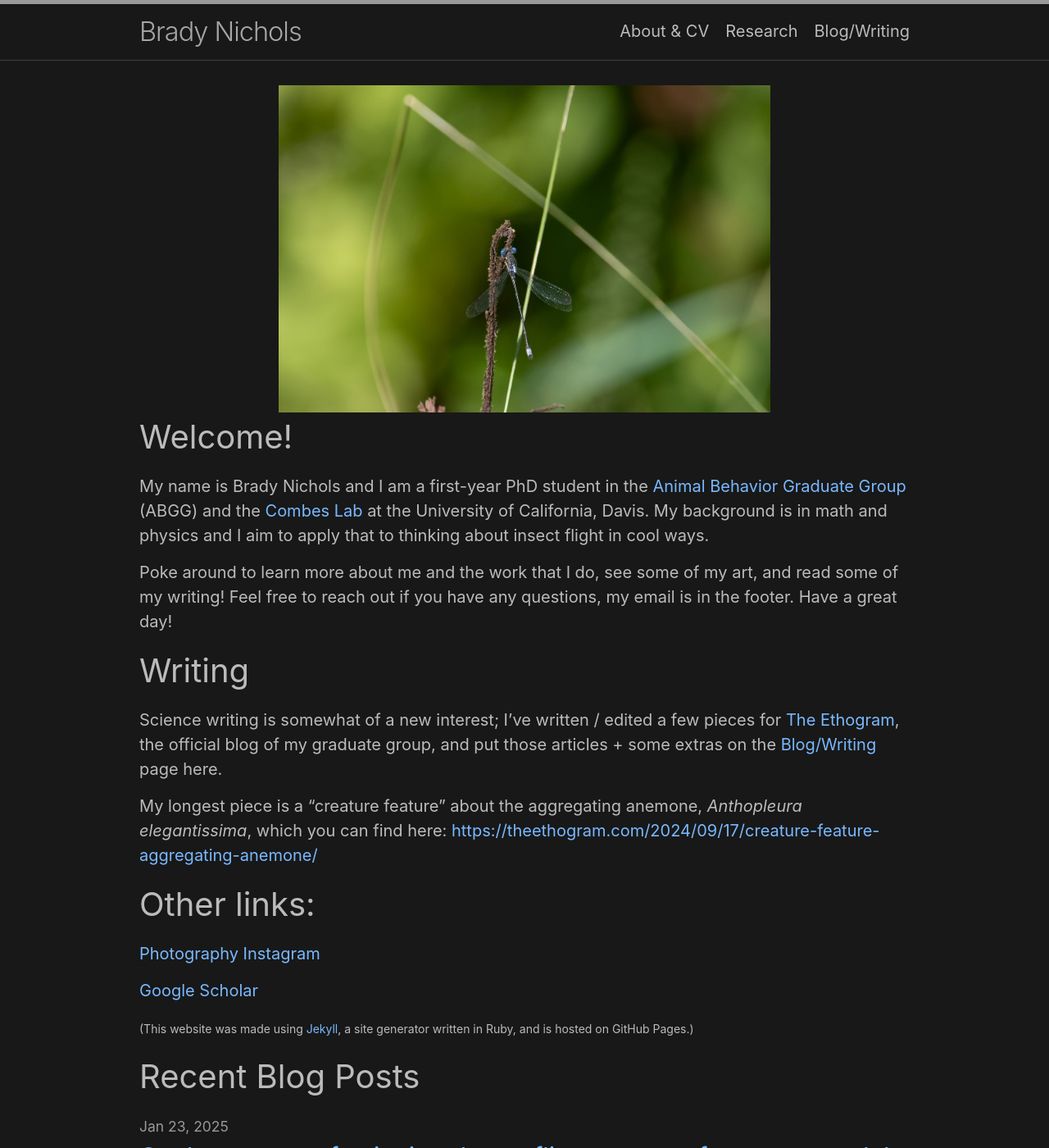
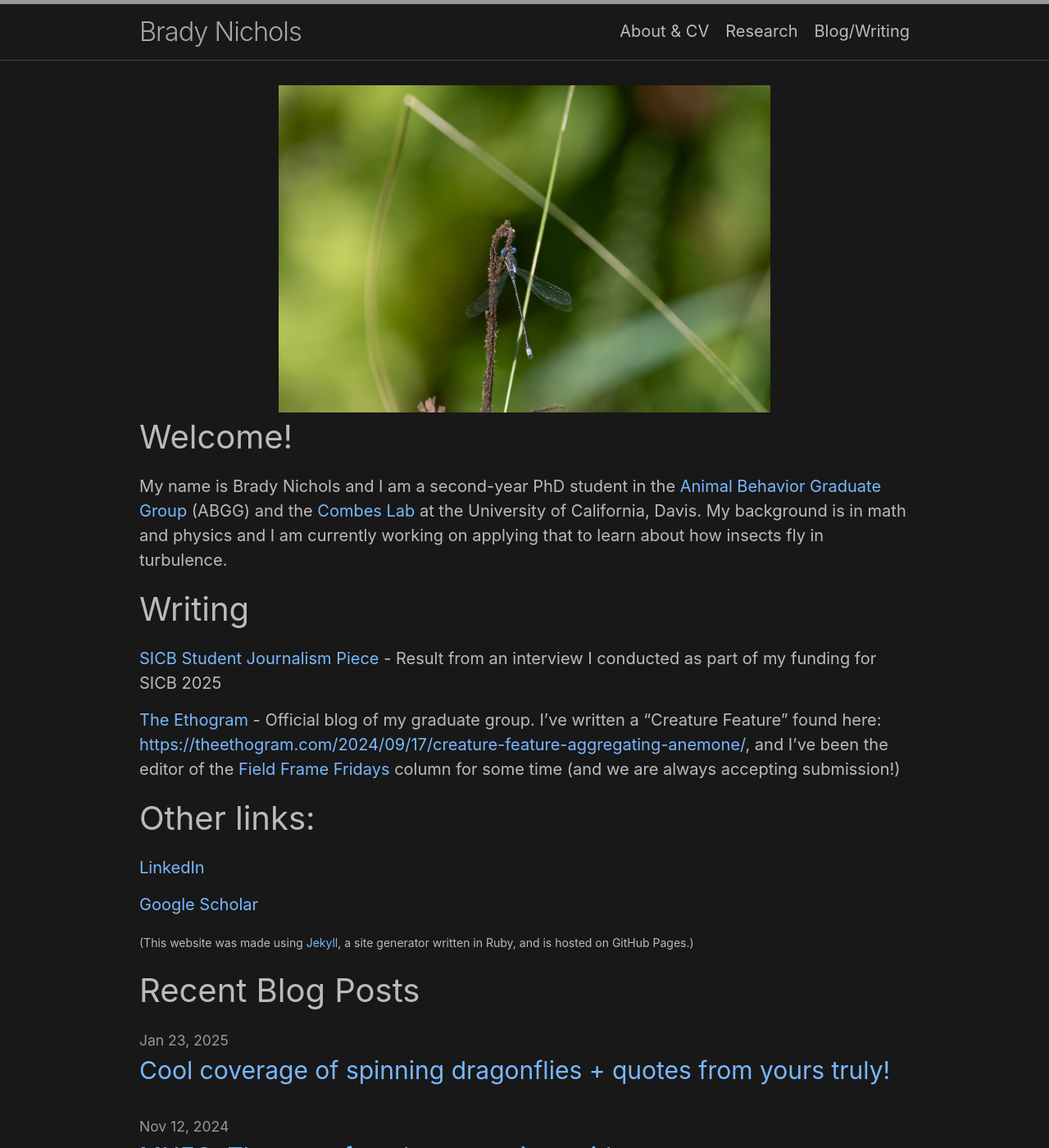
Before and after one commit to bradynichols/bradynichols.github.io, a Jekyll site: the page built from index.md, in a window 1280 px wide and 1400 px high. Shown: the whole window at 82% size. Built offline with Jekyll 4.4.1, drawn with Linux system fonts in a browser that asks for light colours.

Commit message:
Small updates

```diff
--- a/index.md
+++ b/index.md
@@ -14,17 +14,15 @@ layout: home
 
 # Welcome!
 
-My name is Brady Nichols and I am a first-year PhD student in the [Animal Behavior Graduate Group](https://anb.ucdavis.edu/) (ABGG) and the [Combes Lab](https://combeslab.faculty.ucdavis.edu/) at the University of California, Davis. My background is in math and physics and I aim to apply that to thinking about insect flight in cool ways.
-
-Poke around to learn more about me and the work that I do, see some of my art, and read some of my writing! Feel free to reach out if you have any questions, my email is in the footer. Have a great day!
+My name is Brady Nichols and I am a second-year PhD student in the [Animal Behavior Graduate Group](https://anb.ucdavis.edu/) (ABGG) and the [Combes Lab](https://combeslab.faculty.ucdavis.edu/) at the University of California, Davis. My background is in math and physics and I am currently working on applying that to learn about how insects fly in turbulence.
 
 # Writing
-Science writing is somewhat of a new interest; I've written / edited a few pieces for [The Ethogram](https://theethogram.com/), the official blog of my graduate group, and put those articles + some extras on the [Blog/Writing](../blog) page here.
+[SICB Student Journalism Piece](https://sicb.org/sicb-news/doing-the-righting-thing-how-leaping-water-striders-achieve-a-perfect-landing/) - Result from an interview I conducted as part of my funding for SICB 2025
 
-My longest piece is a "creature feature" about the aggregating anemone, *Anthopleura elegantissima*, which you can find here: [https://theethogram.com/2024/09/17/creature-feature-aggregating-anemone/](https://theethogram.com/2024/09/17/creature-feature-aggregating-anemone/)
+[The Ethogram](https://theethogram.com/) - Official blog of my graduate group. I've written a "Creature Feature" found here: [https://theethogram.com/2024/09/17/creature-feature-aggregating-anemone/](https://theethogram.com/2024/09/17/creature-feature-aggregating-anemone/), and I've been the editor of the [Field Frame Fridays](https://theethogram.com/category/field-frame/) column for some time (and we are always accepting submission!)
 
 # Other links:
-[Photography Instagram](https://www.instagram.com/bradylarknichols)
+[LinkedIn](https://www.linkedin.com/in/brady-nichols/)
 
 [Google Scholar](https://scholar.google.com/citations?user=9vYd9d0AAAAJ&hl=en)
 
```
Also changed, not shown: about.md (+2 -2 lines), blog.md (+3 -1 lines), research.md (+1 -1 lines).
